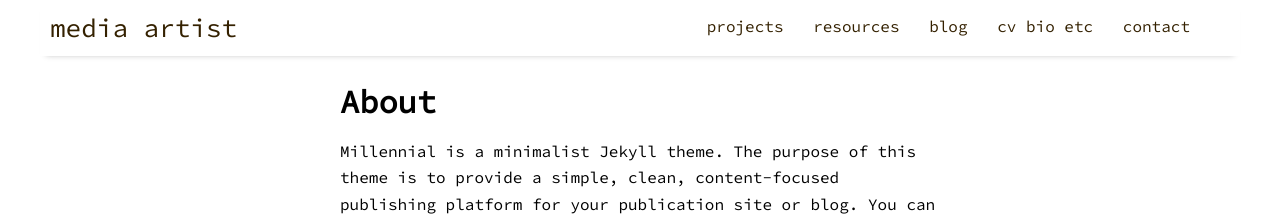
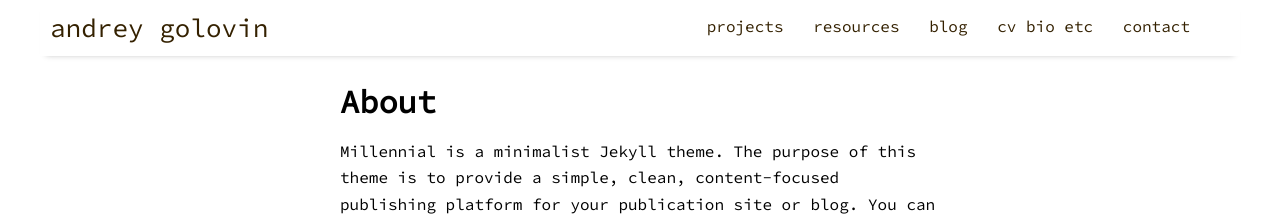
Before and after one commit to agamurian/agamurian.github.io, a Jekyll site: the page built from pages/about.md, in a window 1280 px wide. Shown: the top 216 px of the page. Built offline with Jekyll 4.4.1, drawn with Linux system fonts in a browser that asks for light colours; nearby versions of some CDN libraries.

Commit message:
Update _config.yml

```diff
--- a/_config.yml
+++ b/_config.yml
@@ -14,7 +14,7 @@ sass:
   style: :nested
 
 # Customise atom feed settings (this is where Jekyll-Feed gets configuration information)
-title:		           "media artist"
+title:		           "andrey golovin"
 description:	       "web site and art"
 author:              "andrey golovin"
 
```
